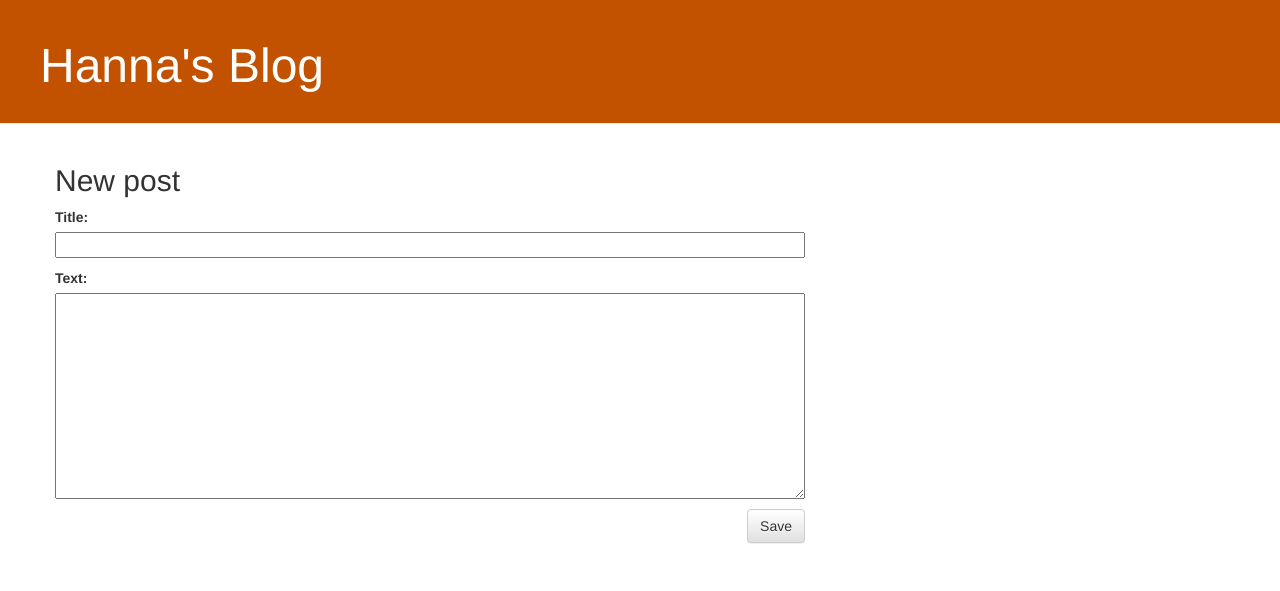
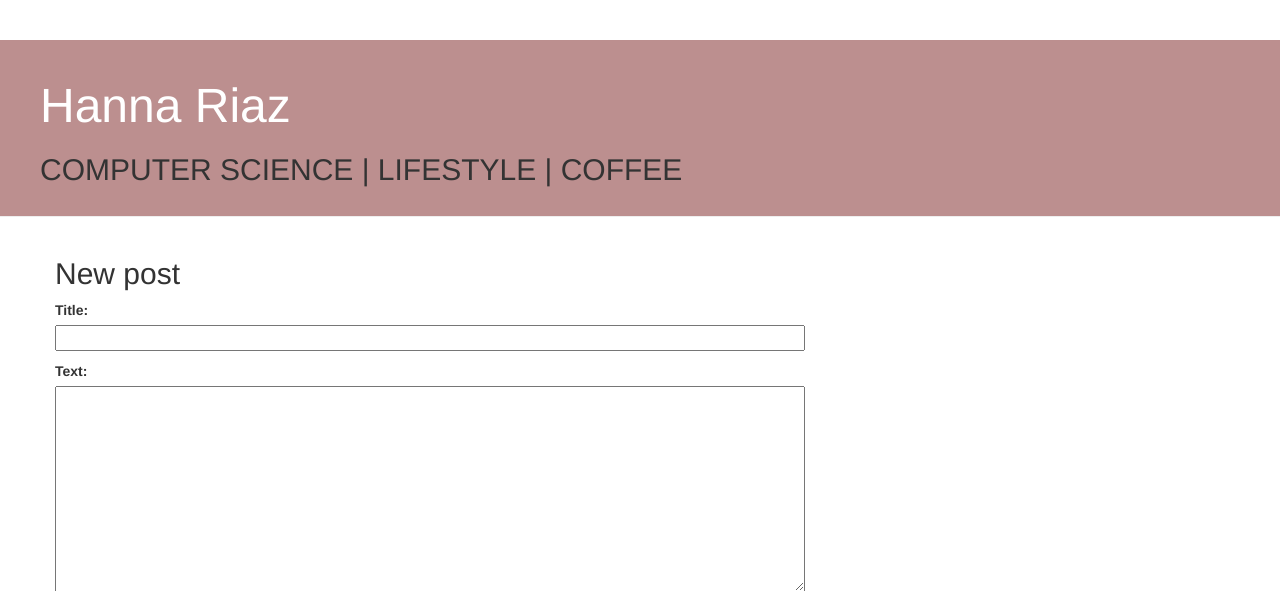
Before and after one commit to HannaRiaz/my-first-blog, a Django app: page /post/new/ in a window 1280 px wide. Shown: the top 591 px of the page. Run offline with Django 3.2, Linux system fonts and the light colour scheme; some libraries are stand-ins or nearby versions.

Commit message:
Added more CSS features.

```diff
--- a/blog/static/css/blog.css
+++ b/blog/static/css/blog.css
@@ -1,7 +1,7 @@
 
 .page-header {
-    background-color: #C25100;
-    margin-top: 0;
+    background-color: #BC8F8F;
+    margin-top: 40px;
     padding: 20px 20px 20px 40px;
 }
 .page-header h1, .page-header h1 a, .page-header h1 a:visited, .page-header h1 a:active {
--- a/blog/templates/blog/base.html
+++ b/blog/templates/blog/base.html
@@ -1,7 +1,7 @@
 {% load static %}
 <html>
     <head>
-        <title>Hanna's blog</title>
+        <title>Hanna Riaz</title>
         <link rel="stylesheet" href="//maxcdn.bootstrapcdn.com/bootstrap/3.2.0/css/bootstrap.min.css">
         <link rel="stylesheet" href="//maxcdn.bootstrapcdn.com/bootstrap/3.2.0/css/bootstrap-theme.min.css">
         <link href='//fonts.googleapis.com/css?family=Lobster&subset=latin,latin-ext' rel='stylesheet' type='text/css'>
@@ -12,7 +12,8 @@
             {% if user.is.authenticated %}
                 <a href="{% url 'post_new' %}" class="top-menu"><span class="glyphicon glyphicon-plus"></span></a>
             {% endif %}
-            <h1><a href="/">Hanna's Blog</a></h1>
+            <h1><a href="/">Hanna Riaz</a></h1>
+            <h2>COMPUTER SCIENCE | LIFESTYLE | COFFEE </h2>
         </div>
         <div class="content container">
             <div class="row">
```
